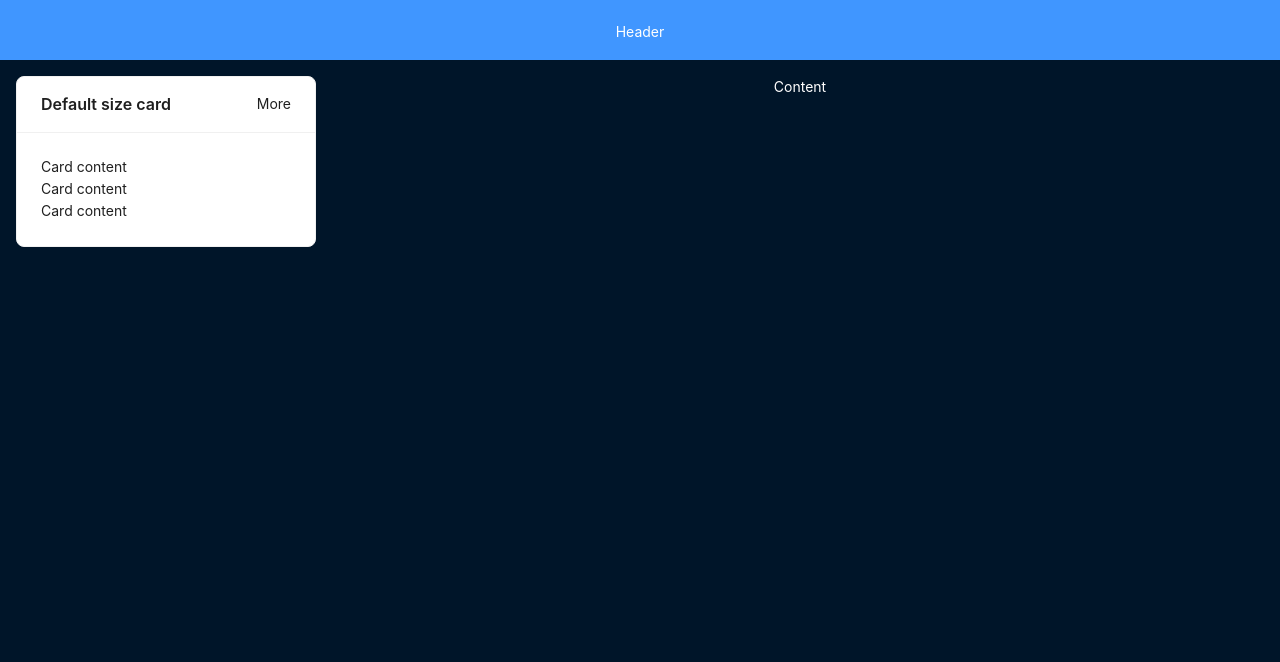
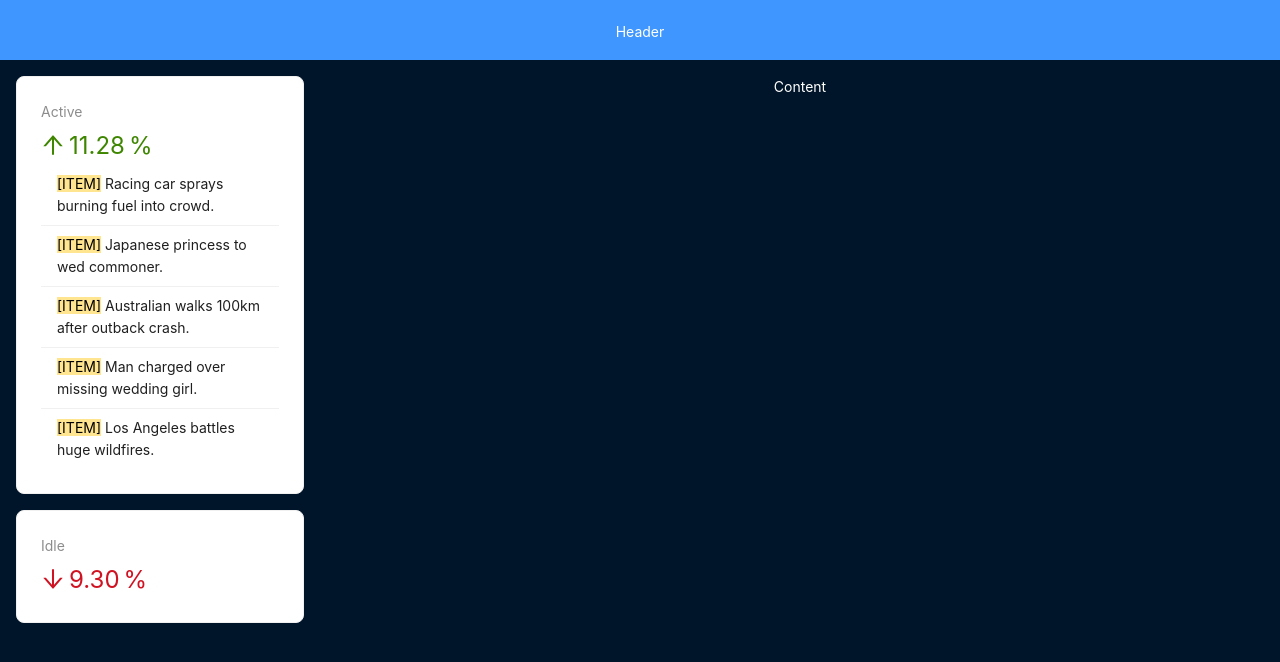
Before and after one commit to PetroBrodetskyi/crypto, a React (Vite) app: page / in a window 1280 px wide. Shown: the top 662 px of the page. Built offline with nearby package versions, Linux system fonts and the light colour scheme.

Commit message:
sider updated

```diff
--- a/src/components/Layout/AppSider.jsx
+++ b/src/components/Layout/AppSider.jsx
@@ -1,16 +1,59 @@
-import { Layout, Card } from 'antd';
+import { Layout, Card, Statistic, List, Typography } from 'antd';
+import { ArrowDownOutlined, ArrowUpOutlined } from '@ant-design/icons';
+import { useEffect, useState } from 'react';
 
 const siderStyle = {
   padding: '1rem',
 };
 
+const data = [
+  'Racing car sprays burning fuel into crowd.',
+  'Japanese princess to wed commoner.',
+  'Australian walks 100km after outback crash.',
+  'Man charged over missing wedding girl.',
+  'Los Angeles battles huge wildfires.',
+];
+
 function AppSider() {
+  const [Loading, SetLoading] = useState()
+
+  useEffect(() => {
+    async function Preload() {
+      const { result } = await fakeFetchCrypto()
+      const assets = await fetchAssets()
+    }
+  }, [])
 
   return <Layout.Sider width="25%" style={siderStyle}>
-          <Card title="Default size card" extra={<a href="#">More</a>} style={{ width: 300 }}>
-            <p>Card content</p>
-            <p>Card content</p>
-            <p>Card content</p>
+          <Card style={{marginBottom: '1rem'}}>
+      <Statistic
+      title="Active"
+          value={11.28}
+          precision={2}
+          valueStyle={{ color: '#3f8600' }}
+          prefix={<ArrowUpOutlined />}
+        suffix="%" />
+      <List
+        size='small'
+      dataSource={data}
+      renderItem={(item) => (
+        <List.Item>
+          <Typography.Text mark>[ITEM]</Typography.Text> {item}
+        </List.Item>
+      )}
+    />
+    </Card>
+    <Card>
+      <Statistic
+          title="Idle"
+          value={9.3}
+          precision={2}
+          valueStyle={{
+            color: '#cf1322',
+          }}
+          prefix={<ArrowDownOutlined />}
+          suffix="%"
+        />
           </Card>
         </Layout.Sider>
 }
```
